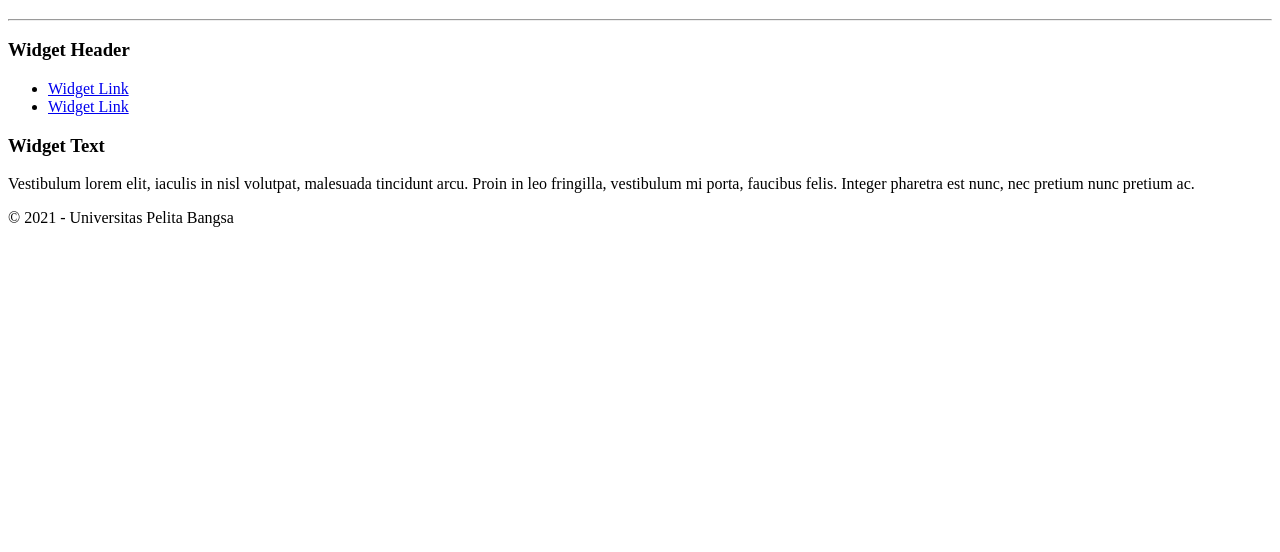
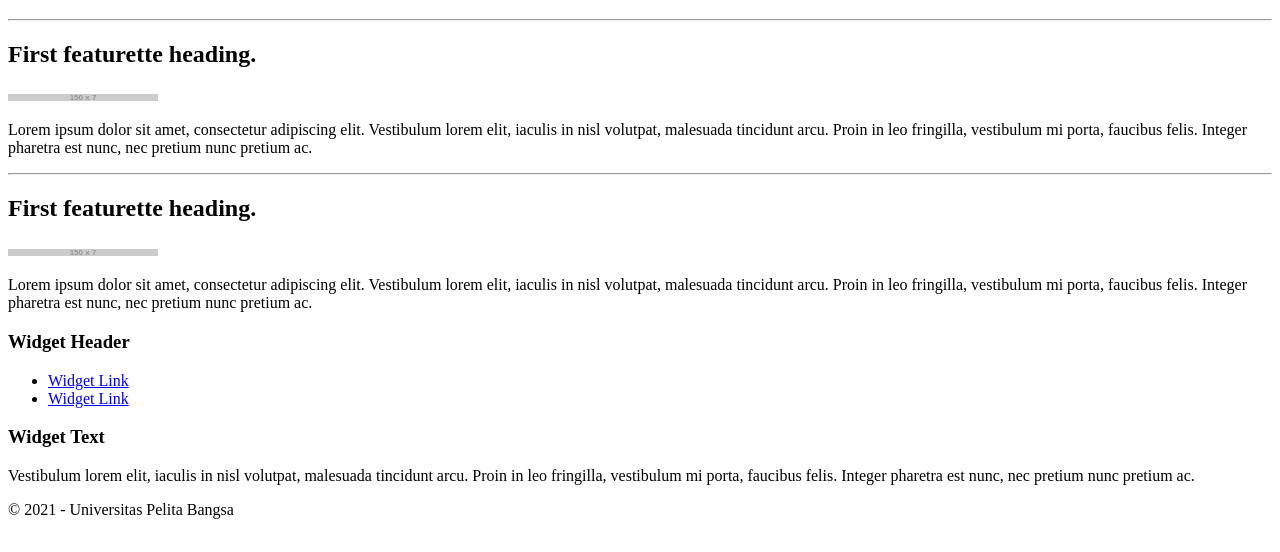
Before and after one commit to robiabdau/Lab11Web, a PHP site: template App/Views/artikel.php in a window 1280 px wide. Shown: the part 98-650 px from the top of the page. Run offline with PHP 8.4, Linux system fonts and the light colour scheme; the template is opened without the code that fills it, so the values that code supplies are empty; grey boxes labelled with a size stand in for pictures from a placeholder-image service; some libraries are stand-ins or nearby versions.

Commit message:
Add files via upload

```diff
--- a/App/Views/artikel.php
+++ b/App/Views/artikel.php
@@ -1,5 +1,30 @@
-<?= $this->include('template/header'); ?>
-<h1><?= $title; ?></h1>
-<hr>
-<p><?= $content; ?></p>
-<?= $this->include('template/footer'); ?>
+<!DOCTYPE html>
+<html lang="en">
+<head>
+    <meta charset="UTF-8">
+    <title><?= $title; ?></title>
+</head>
+<body>
+    <?= $this->include('template/header'); ?>
+    <h1><?= $title; ?></h1>
+    <hr class="divider" />
+        <article class="entry">
+            <h2>First featurette heading.</h2>
+            <img src="https://dummyimage.com/150/7b8a70/fff.png" alt="">
+            <p>Lorem ipsum dolor sit amet, consectetur adipiscing elit. Vestibulum lorem
+            elit, iaculis in nisl volutpat, malesuada tincidunt arcu. Proin in leo fringilla,
+            vestibulum mi porta, faucibus felis. Integer pharetra est nunc, nec pretium nunc
+            pretium ac.</p>
+        </article>
+        <hr class="divider" />
+        <article class="entry">
+            <h2>First featurette heading.</h2>
+            <img src="https://dummyimage.com/150/7b8a70/fff.png" alt="" class="right-img">
+            <p>Lorem ipsum dolor sit amet, consectetur adipiscing elit. Vestibulum lorem
+            elit, iaculis in nisl volutpat, malesuada tincidunt arcu. Proin in leo fringilla,
+            vestibulum mi porta, faucibus felis. Integer pharetra est nunc, nec pretium nunc
+            pretium ac.</p>
+    </article>
+    <?= $this->include('template/footer'); ?>
+</body>
+</html>
```
Also changed, not shown: App/Views/about.php (+20 -5 lines).
